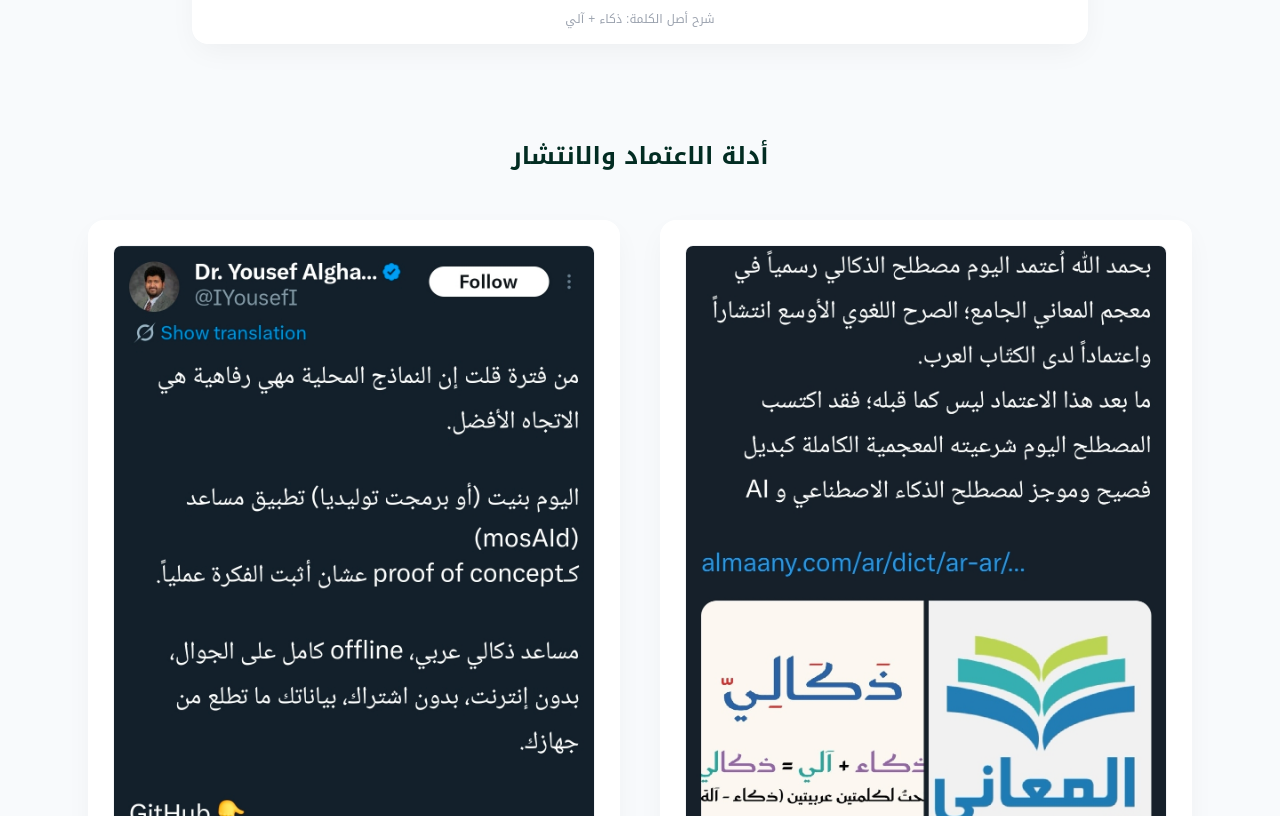
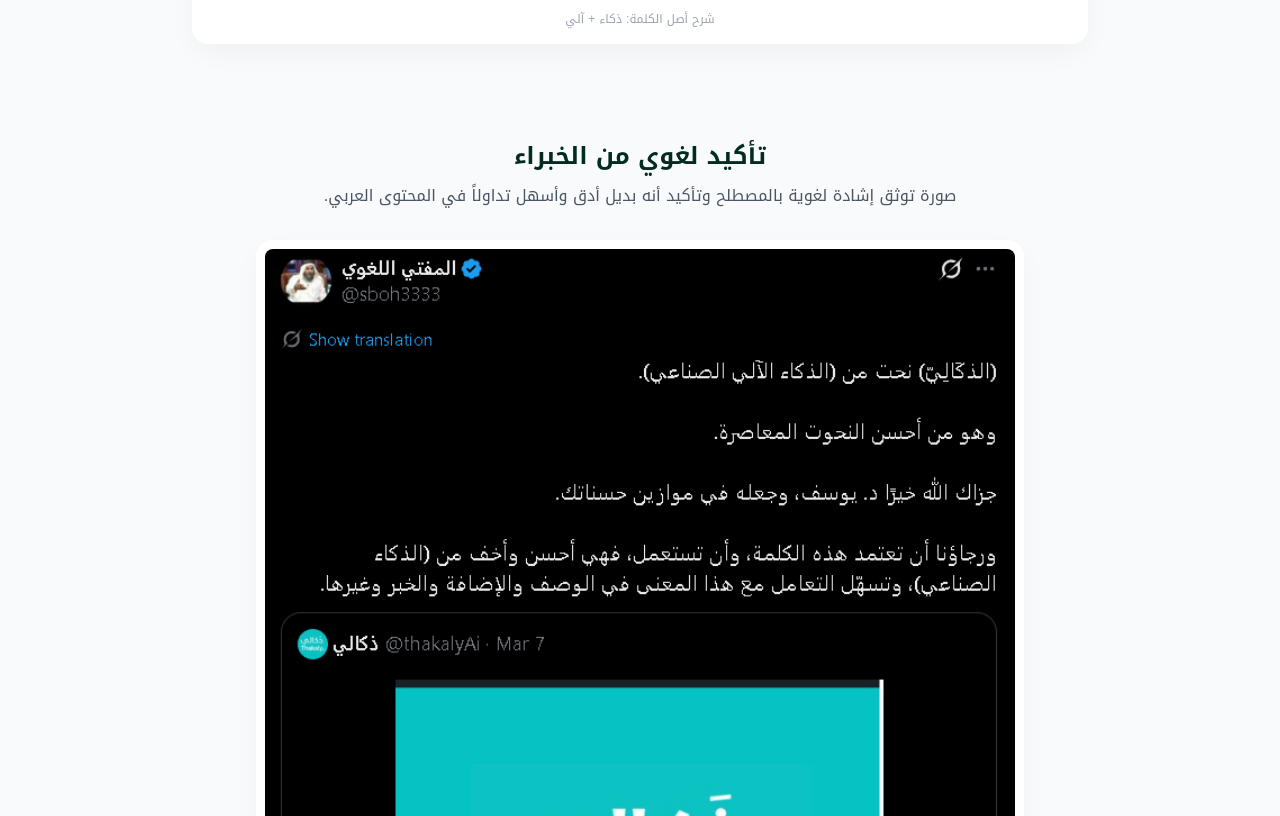
Before and after one commit to oulla898/oulla898.github.io, a plain HTML site: page index.html in a window 1280 px wide. Shown: the part 2244-3060 px from the top of the page. Drawn offline with nearby package versions, Linux system fonts and the light colour scheme.

Commit message:
Add linguistic endorsement screenshot section

```diff
--- a/index.html
+++ b/index.html
@@ -146,6 +146,17 @@
                 </div>
             </div>
 
+            <div class="mb-14 sm:mb-20">
+                <div class="text-center mb-6 sm:mb-8">
+                    <h3 class="text-xl sm:text-2xl font-bold mb-3 text-[#022c22]" data-ar="تأكيد لغوي من الخبراء" data-en="Expert Linguistic Validation">تأكيد لغوي من الخبراء</h3>
+                    <p class="text-sm sm:text-base text-gray-600 max-w-3xl mx-auto leading-relaxed" data-ar="صورة توثق إشادة لغوية بالمصطلح وتأكيد أنه بديل أدق وأسهل تداولاً في المحتوى العربي." data-en="A documented post praising the term as a clearer and more practical Arabic alternative for AI usage.">صورة توثق إشادة لغوية بالمصطلح وتأكيد أنه بديل أدق وأسهل تداولاً في المحتوى العربي.</p>
+                </div>
+                <div class="glass-panel max-w-3xl mx-auto p-2 bg-white">
+                    <img src="lugaui.png" alt="Expert validation post for the Thakaly term" class="rounded-lg">
+                    <p class="text-center text-xs text-gray-400 mt-3 p-2" data-ar="توثيق من منصة X حول قوة المصطلح وانتشاره" data-en="Documented X post highlighting the strength and adoption of the term">توثيق من منصة X حول قوة المصطلح وانتشاره</p>
+                </div>
+            </div>
+
             <!-- Section 2: Proof of Adoption - Side by Side Large -->
             <h3 class="text-xl sm:text-2xl font-bold text-center mb-8 sm:mb-12 text-[#022c22]" data-ar="أدلة الاعتماد والانتشار" data-en="Proof of Adoption & Growth">أدلة الاعتماد والانتشار</h3>
             <div class="grid md:grid-cols-2 gap-6 sm:gap-10">
```
Also changed, not shown: lugaui.png (added).
